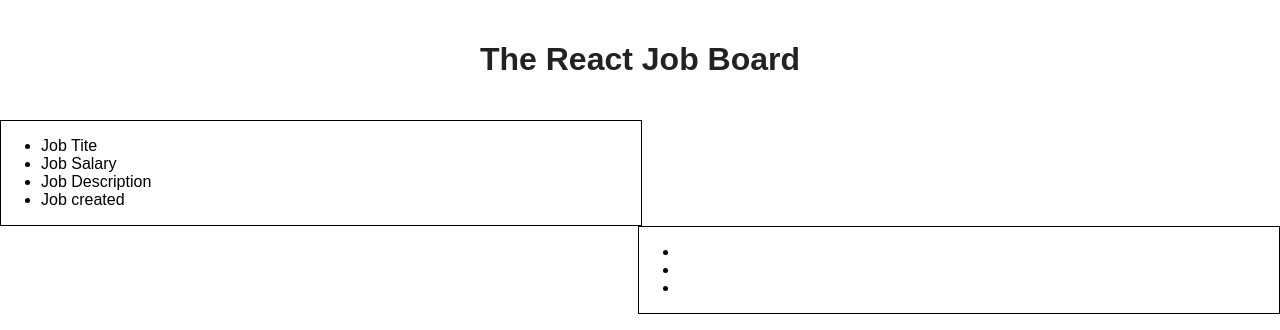
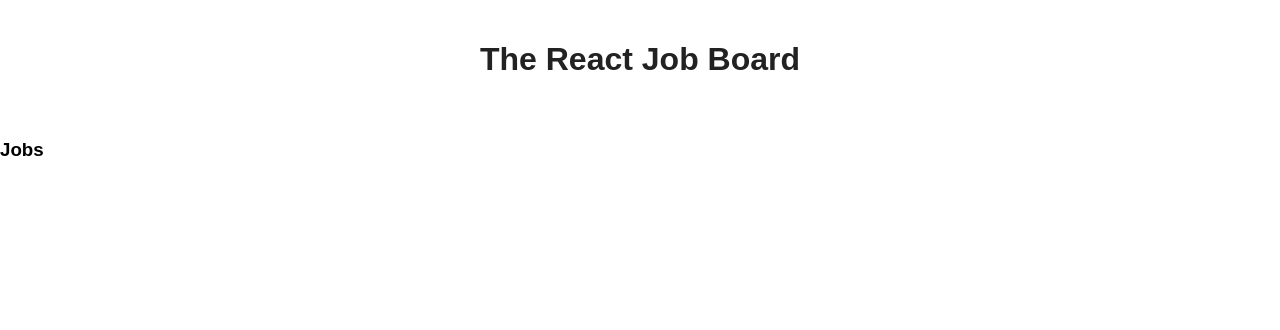
Before and after one commit to tjallen27/react-job-board, a React (Create React App) app: page / in a window 1280 px wide. Shown: the top 330 px of the page. Built offline with nearby package versions, Linux system fonts and the light colour scheme.

Commit message:
Job component fix

```diff
--- a/src/App.css
+++ b/src/App.css
@@ -4,7 +4,7 @@
   text-align: center;
 }
 .jobList {
-  width: 50%;
+  width: 49%;
   float: left;
   border: solid 1px;
 }
--- a/src/App.js
+++ b/src/App.js
@@ -1,24 +1,31 @@
 import React, { Component } from 'react';
 import './App.css';
 import Header from './components/Header';
-import RenderFrame from './components/RenderFrame';
+import Jobs from './components/Jobs';
 
 class App extends Component {
+
+  constructor(){
+      super();
+    this.state = {
+      jobs: [
+        {
+          title: 'Junior React Developer',
+          salary: '28000'
+        },
+        {
+          title: 'Junior Node Developer',
+          salary: '34000'
+        }
+      ]
+    }
+  }
+
   render() {
     return (
       <div className="App">
         <Header />
-        <div className="jobList">
-          <ul>
-            <li>Job Tite</li>
-            <li>Job Salary</li>
-            <li>Job Description</li>
-            <li>Job created</li>
-          </ul>
-        </div>
-        <div className="renderFrame">
-          <RenderFrame />
-        </div>
+        <Jobs jobs={this.state.jobs}/>
       </div>
     );
   }
--- a/src/components/JobList.js
+++ /dev/null
@@ -1,5 +0,0 @@
-import React, {Component} from 'react';
-
-export default class JobList extends Component {
-
-}
--- /dev/null
+++ b/src/components/Jobs.js
@@ -0,0 +1,12 @@
+import React, { Component } from 'react';
+
+class Job extends Component {
+  render(){
+    console.log(this.props)
+    return (
+      <h3>Jobs</h3>
+    );
+  }
+}
+
+export default Job;
--- a/src/components/RenderFrame.js
+++ /dev/null
@@ -1,21 +0,0 @@
-import React, { Component } from 'react';
-
-export default class RenderFrame extends Component {
-  getDeafaultProps(){
-    return {
-      jobName: 'Job Name',
-      jobDescription: 'Job Description', jobSalary: '20000'
-    };
-  };
-
-  render(){
-    return (
-        <ul>
-          <li>{this.props.jobName}</li>
-          <li>{this.props.jobDescription}</li>
-          <li>{this.props.jobSalary}</li>
-        </ul>
-    )
-  }
-
-}
```
